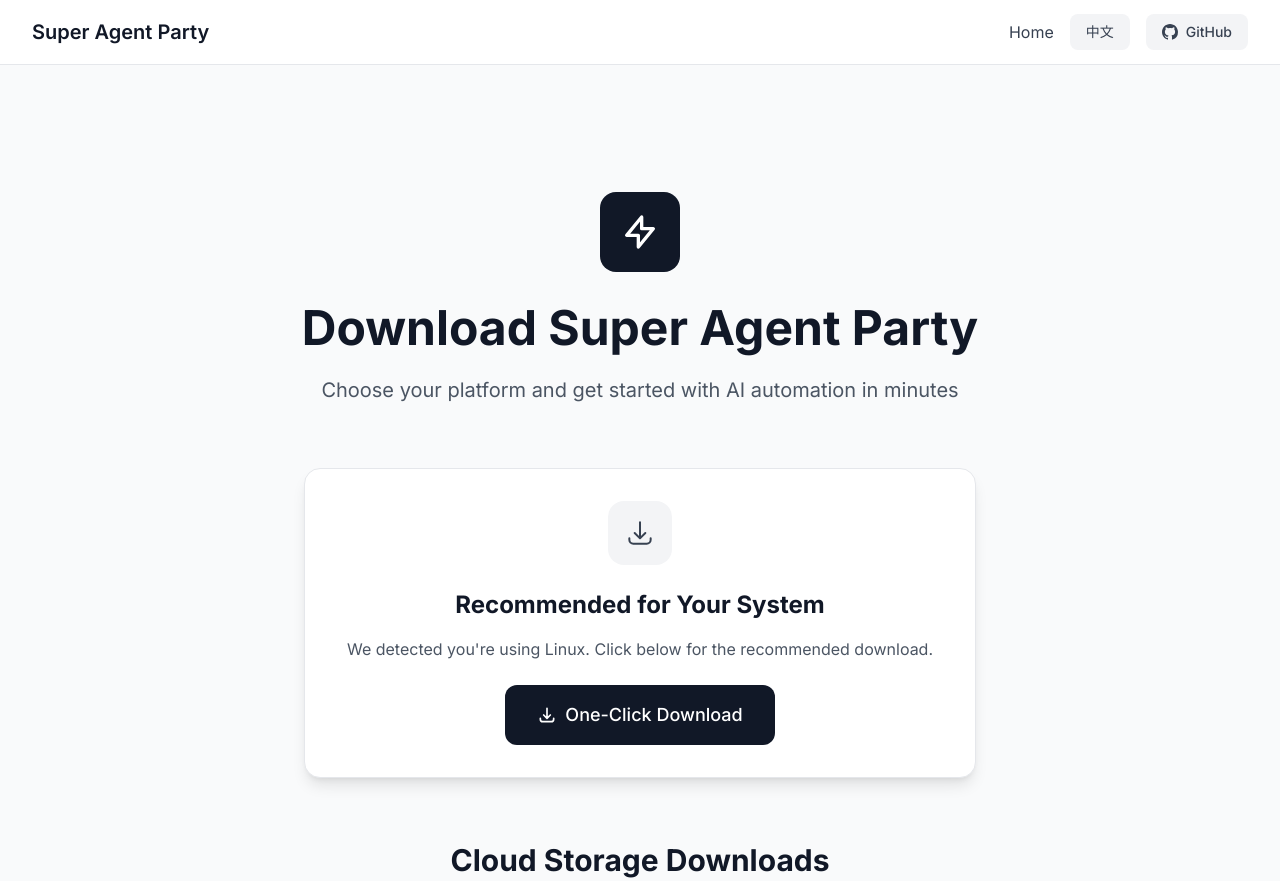
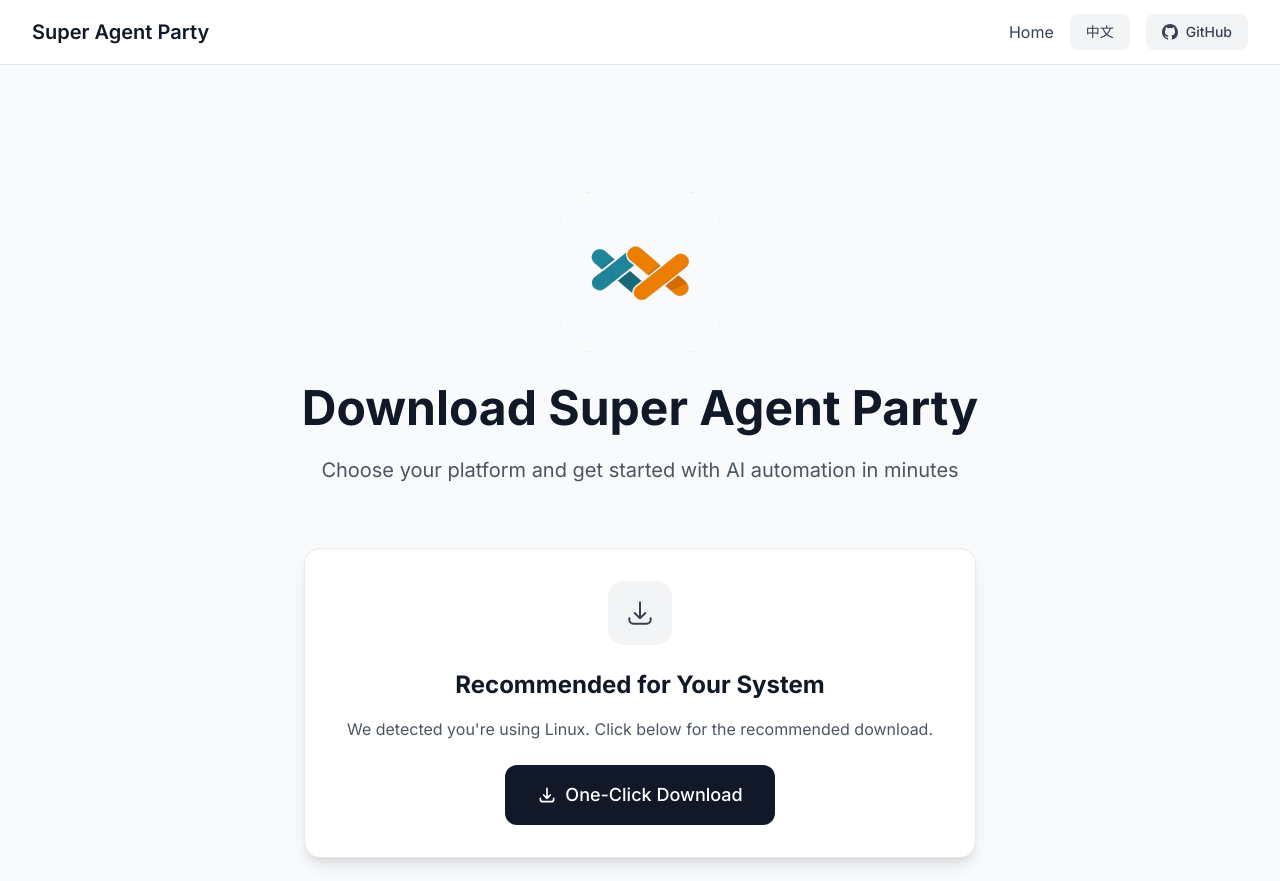
Before and after one commit to super-agent-party/super-agent-party.github.io, a plain HTML site: page download.html in a window 1280 px wide. Shown: the top 881 px of the page. Drawn offline with nearby package versions, Linux system fonts and the light colour scheme.

Commit message:
Update download.html

```diff
--- a/download.html
+++ b/download.html
@@ -63,10 +63,8 @@
                 <!-- Header -->
                 <div class="text-center mb-16">
                     <!-- Logo/Icon -->
-                    <div class="mx-auto w-20 h-20 bg-gray-900 rounded-2xl flex items-center justify-center mb-8">
-                        <svg class="w-10 h-10 text-white" fill="none" stroke="currentColor" viewBox="0 0 24 24">
-                            <path stroke-linecap="round" stroke-linejoin="round" stroke-width="2" d="M13 10V3L4 14h7v7l9-11h-7z"></path>
-                        </svg>
+                    <div class="mx-auto w-40 h-40 rounded-2xl flex items-center justify-center mb-8">
+                        <img src="img/logo.png" alt="Super Agent Party Logo" class="w-40 h-40">
                     </div>
 
                     <h1 class="text-4xl sm:text-5xl font-bold text-gray-900 mb-6" data-i18n="download_title">Download Super Agent Party</h1>
```
